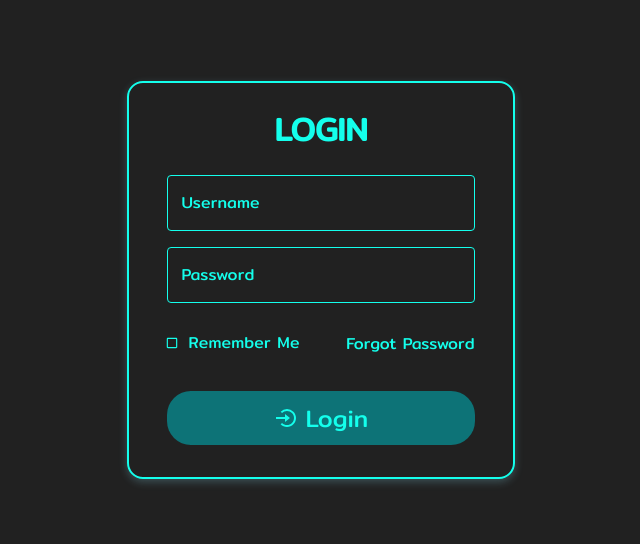
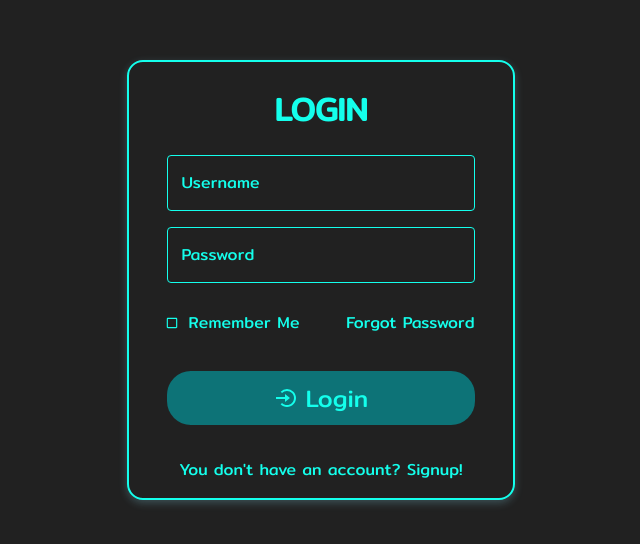
Before and after one commit to wizwingwing/eta-web-ui, a React (Create React App) app: page /login in a window 1280 px wide. Shown: the part 120-664 px from the top of the page, without its empty margins (319-959 px from the left). Built offline with nearby package versions, Linux system fonts and the light colour scheme.

Commit message:
Add Link Signup in Page Login

```diff
--- a/src/App.tsx
+++ b/src/App.tsx
@@ -1,10 +1,12 @@
 import {Login} from "./Component/Page/Login"
+import Register from "./Component/Page/Register"
 import './App.css';
 
 function App() {
   return (
    <div>
      <Login />
+     {/* <Register/> */}
    </div>
   );
 }
--- a/src/Component/Element/Login.element.tsx
+++ b/src/Component/Element/Login.element.tsx
@@ -27,7 +27,7 @@ export const BoxContent = styled.div`
     width: 80%;
 `
 export const BoxFooter = styled.div`
-margin-top: 1.5rem;
+    margin: ${({margin}:{margin ?: string})=> margin ? margin : "1.5rem 0 0 0"};
     width: 80%;
     display: flex;
     justify-content: space-between;
@@ -70,3 +70,14 @@ font-size: 14;
 
   }
 `
+export const LinkSignUp = styled.a`
+font-size: 14;
+  text-decoration: none;
+  color: #14FFEC;
+
+  &:hover {
+  text-decoration: underline;
+  color: #C2FFD9;
+
+  }
+`
--- a/src/Component/Page/Login.tsx
+++ b/src/Component/Page/Login.tsx
@@ -1,7 +1,7 @@
 import React from 'react'
 import { CheckboxRemember, FormLabel, TextFieldBase } from '../Element/CustomMaterial.element'
 import { TextHeaderH1 } from '../Element/Fontsize.element'
-import { BoxContent, BoxFooter, BoxLogin, ButtonLogin, Container, LinkForgotPassword } from '../Element/Login.element'
+import { BoxContent, BoxFooter, BoxLogin, ButtonLogin, Container, LinkForgotPassword, LinkSignUp } from '../Element/Login.element'
 import { BiLogInCircle } from 'react-icons/bi';
 
 export const Login = () => {
@@ -17,8 +17,10 @@ export const Login = () => {
           <FormLabel control={<CheckboxRemember sx={{ '& .MuiSvgIcon-root': { fontSize: 14 }}} />} label="Remember Me" />
           <LinkForgotPassword href="#" >Forgot Password</LinkForgotPassword>
         </BoxFooter>
-
         <ButtonLogin><BiLogInCircle style={{ marginRight: "0.5rem" }} />Login</ButtonLogin>
+        <BoxFooter style={{display:"flex",justifyContent:"center"}} margin={"0 0 1rem 0"}>
+          <LinkSignUp href="#" >You don't have an account? Signup!</LinkSignUp>
+        </BoxFooter>
       </BoxLogin>
     </Container>
   )
```
